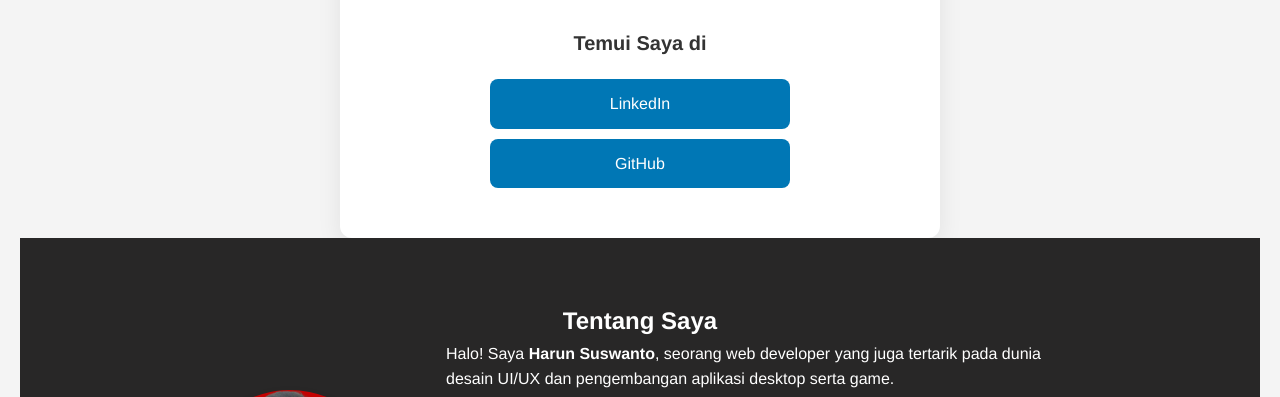
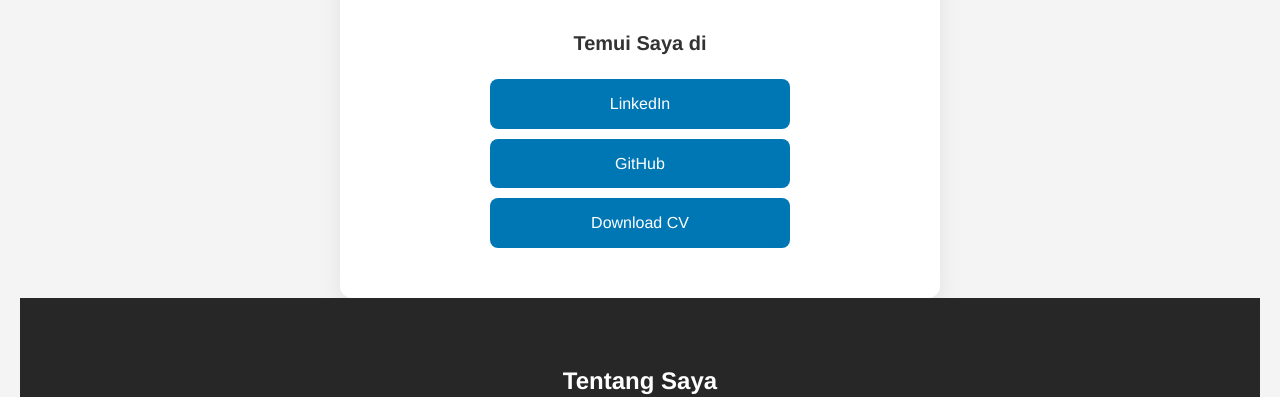
Before and after one commit to Dragonfireg/Portfolio-Harun, a plain HTML site: page index.html in a window 1280 px wide. Shown: the part 329-726 px from the top of the page. Drawn offline with Linux system fonts and the light colour scheme.

Commit message:
Add files via upload

```diff
--- a/index.html
+++ b/index.html
@@ -35,6 +35,7 @@
       <ul>
         <li><a href="https://linkedin.com/in/harun-suswanto" target="_blank">LinkedIn</a></li>
         <li><a href="https://github.com/Dragonfireg" target="_blank">GitHub</a></li>
+        <li><a href="dokumen/CV_HARUN.pdf" target="_blank">Download CV</a></li>
       </ul>
     </section>
   </main>
@@ -60,8 +61,6 @@
         <i class="fas fa-file-excel" title="Microsoft Excel"></i>
         <i class="fas fa-file-powerpoint" title="Microsoft PowerPoint"></i>
     </div>
-
-
       <a href="#projects" class="btn-explore">Lihat Proyek Saya</a>
     </div>
   </div>
--- a/style.css
+++ b/style.css
@@ -239,6 +239,7 @@ body.dark .skills-icons {
   width: 80%;
   max-width: 300px;
   transition: background-color 0.3s, transform 0.3s, box-shadow 0.3s;
+  font-family: inherit;
 }
 
 .social-links a:hover {
```
Also changed, not shown: 1 other file.
